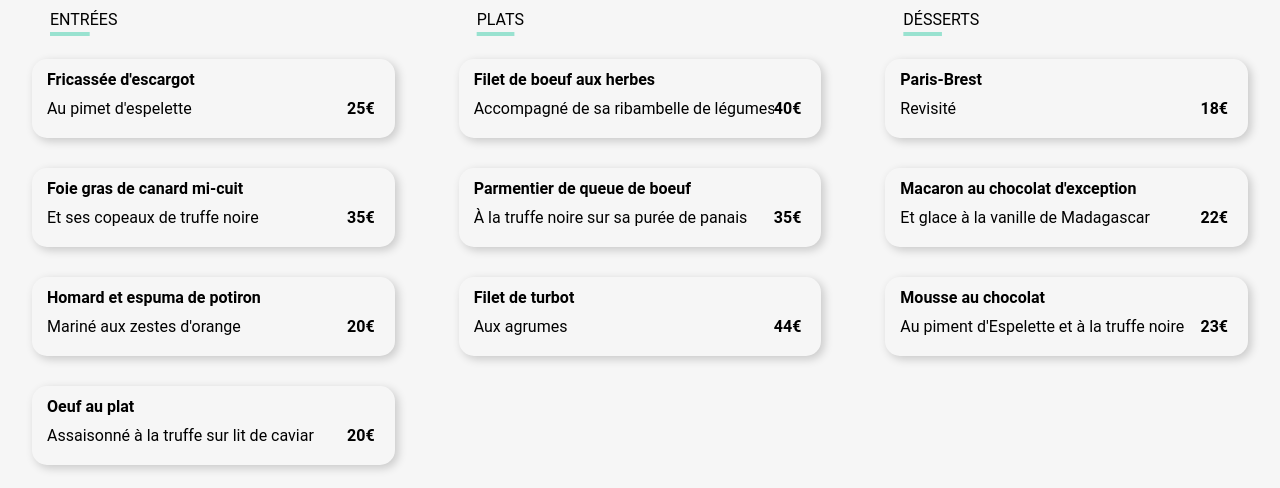
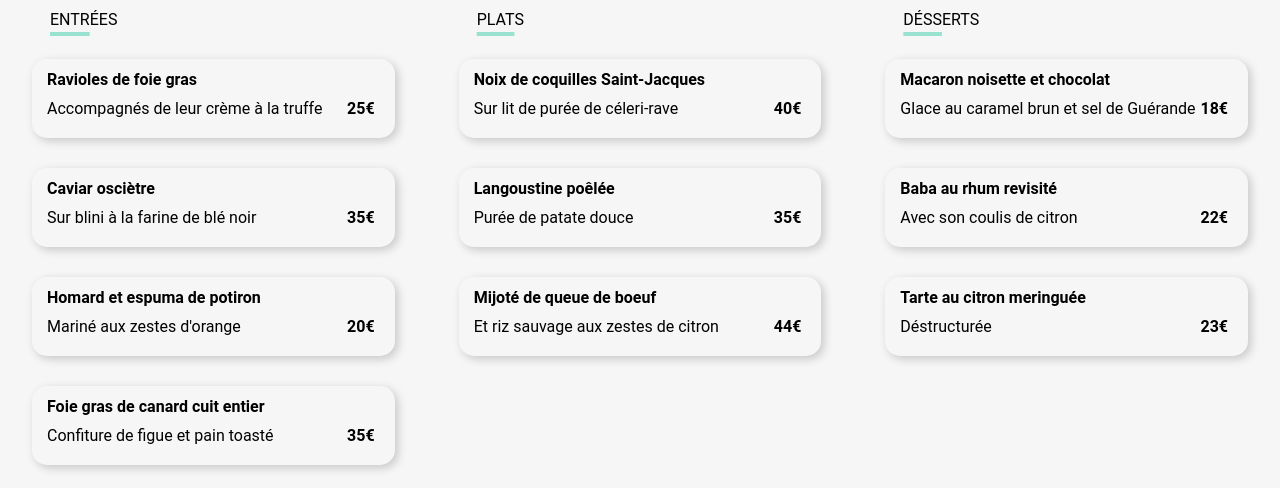
Before and after one commit to fairou/P3_RhzioualBerrada_24122021, a plain HTML site: page Card-2.html in a window 1280 px wide. Shown: the part 371-859 px from the top of the page. Drawn offline with Linux system fonts and the light colour scheme; a web font is replaced by a local one.

Commit message:
modify card menu

```diff
--- a/Card-2.html
+++ b/Card-2.html
@@ -44,8 +44,8 @@
                 <u class="underline">Entr</u>ées
                 <div class="cart-menu-detail">
                     <div class="cart-menu-detail-title">
-                        <h2>Fricassée d'escargot</h2>
-                        <p>Au pimet d'espelette</p>
+                        <h2>Ravioles de foie gras </h2>
+                        <p>Accompagnés de leur crème à la truffe</p>
                     </div>
                     <div class="cart-menu-detail-price">
                         <p>25€</p>
@@ -54,8 +54,8 @@
                 </div>
                 <div class="cart-menu-detail">
                     <div class="cart-menu-detail-title">
-                        <h2>Foie gras de canard mi-cuit</h2>
-                        <p>Et ses copeaux de truffe noire</p>
+                        <h2>Caviar osciètre</h2>
+                        <p>Sur blini à la farine de blé noir</p>
                     </div>
                     <div class="cart-menu-detail-price">
                         <p>35€</p>
@@ -74,11 +74,11 @@
                 </div>
                 <div class="cart-menu-detail">
                     <div class="cart-menu-detail-title">
-                        <h2>Oeuf au plat</h2>
-                        <p>Assaisonné à la truffe sur lit de caviar</p>
+                        <h2>Foie gras de canard cuit entier</h2>
+                        <p>Confiture de figue et pain toasté</p>
                     </div>
                     <div class="cart-menu-detail-price">
-                        <p>20€</p>
+                        <p>35€</p>
                     </div>
                     <div class="cart-menu-detail-check"><i class="fas fa-check-circle"></i></div>
                 </div>
@@ -87,8 +87,8 @@
                 <u class="underline">Plat</u>s
                 <div class="cart-menu-detail">
                     <div class="cart-menu-detail-title">
-                        <h2>Filet de boeuf aux herbes</h2>
-                        <p>Accompagné de sa ribambelle de légumes</p>
+                        <h2>Noix de coquilles Saint-Jacques</h2>
+                        <p>Sur lit de purée de céleri-rave</p>
                     </div>
                     <div class="cart-menu-detail-price">
                         <p>40€</p>
@@ -97,8 +97,8 @@
                 </div>
                 <div class="cart-menu-detail">
                     <div class="cart-menu-detail-title">
-                        <h2>Parmentier de queue de boeuf</h2>
-                        <p>À la truffe noire sur sa purée de panais</p>
+                        <h2>Langoustine poêlée</h2>
+                        <p>Purée de patate douce</p>
                     </div>
                     <div class="cart-menu-detail-price">
                         <p>35€</p>
@@ -107,8 +107,8 @@
                 </div>
                 <div class="cart-menu-detail">
                     <div class="cart-menu-detail-title">
-                        <h2>Filet de turbot</h2>
-                        <p>Aux agrumes</p>
+                        <h2>Mijoté de queue de boeuf</h2>
+                        <p>Et riz sauvage aux zestes de citron</p>
                     </div>
                     <div class="cart-menu-detail-price">
                         <p>44€</p>
@@ -120,8 +120,8 @@
                 <u class="underline">Déss</u>erts
                 <div class="cart-menu-detail">
                     <div class="cart-menu-detail-title">
-                        <h2>Paris-Brest</h2>
-                        <p>Revisité</p>
+                        <h2>Macaron noisette et chocolat</h2>
+                        <p>Glace au caramel brun et sel de Guérande</p>
                     </div>
                     <div class="cart-menu-detail-price">
                         <p>18€</p>
@@ -130,8 +130,8 @@
                 </div>
                 <div class="cart-menu-detail">
                     <div class="cart-menu-detail-title">
-                        <h2>Macaron au chocolat d'exception</h2>
-                        <p>Et glace à la vanille de Madagascar</p>
+                        <h2>Baba au rhum revisité </h2>
+                        <p>Avec son coulis de citron</p>
                     </div>
                     <div class="cart-menu-detail-price">
                         <p>22€</p>
@@ -140,8 +140,8 @@
                 </div>
                 <div class="cart-menu-detail">
                     <div class="cart-menu-detail-title">
-                        <h2>Mousse au chocolat </h2>
-                        <p>Au piment d'Espelette et à la truffe noire</p>
+                        <h2>Tarte au citron meringuée </h2>
+                        <p>Déstructurée</p>
                     </div>
                     <div class="cart-menu-detail-price">
                         <p>23€</p>
--- a/content/sass/tablette.scss
+++ b/content/sass/tablette.scss
@@ -2,7 +2,7 @@
     .fonctionnement {
         & ul {
             margin-left: 15px;
-            width: 100%;
+            width: 98%;
             padding-top: 20px;
             & li {
                 width: 34%;
```
Also changed, not shown: Card-3.html (+18 -18 lines), Card-4.html (+16 -16 lines), content/css/style.css.
